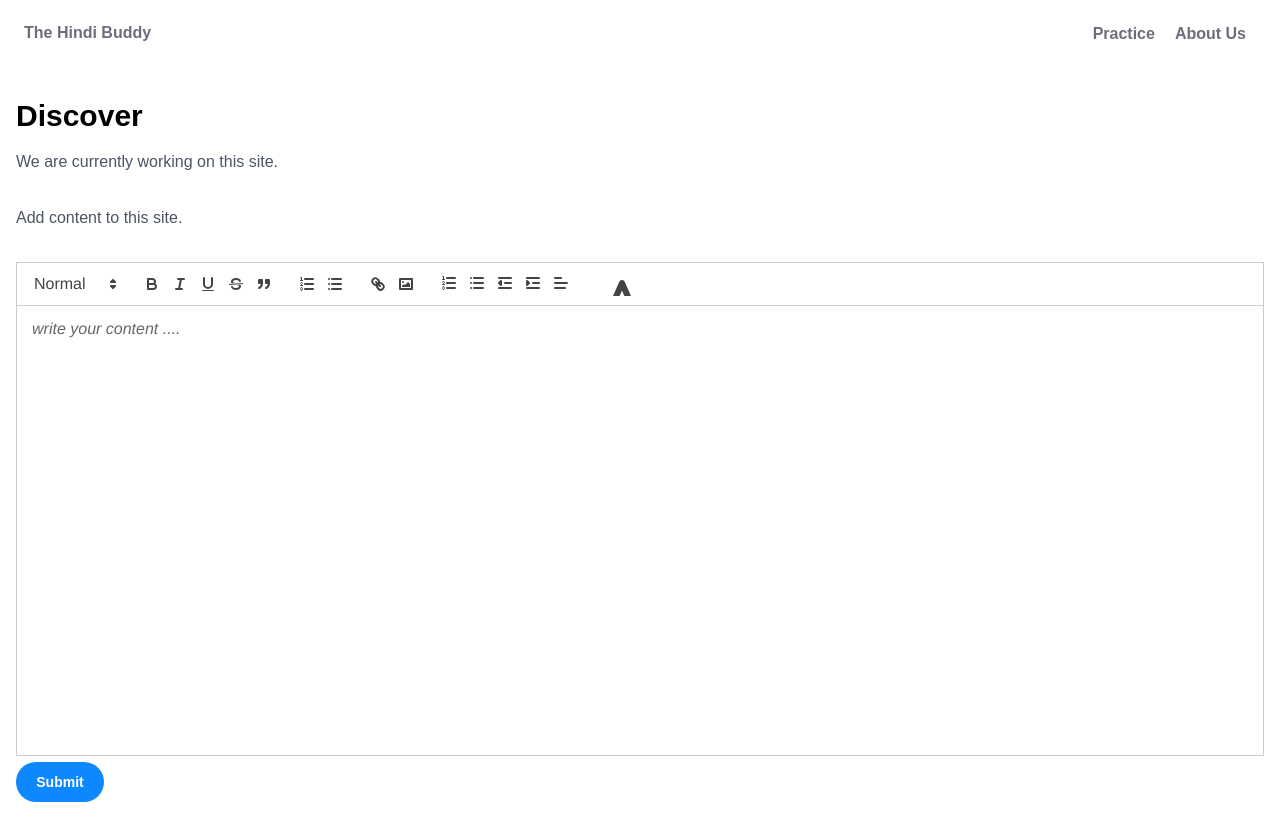
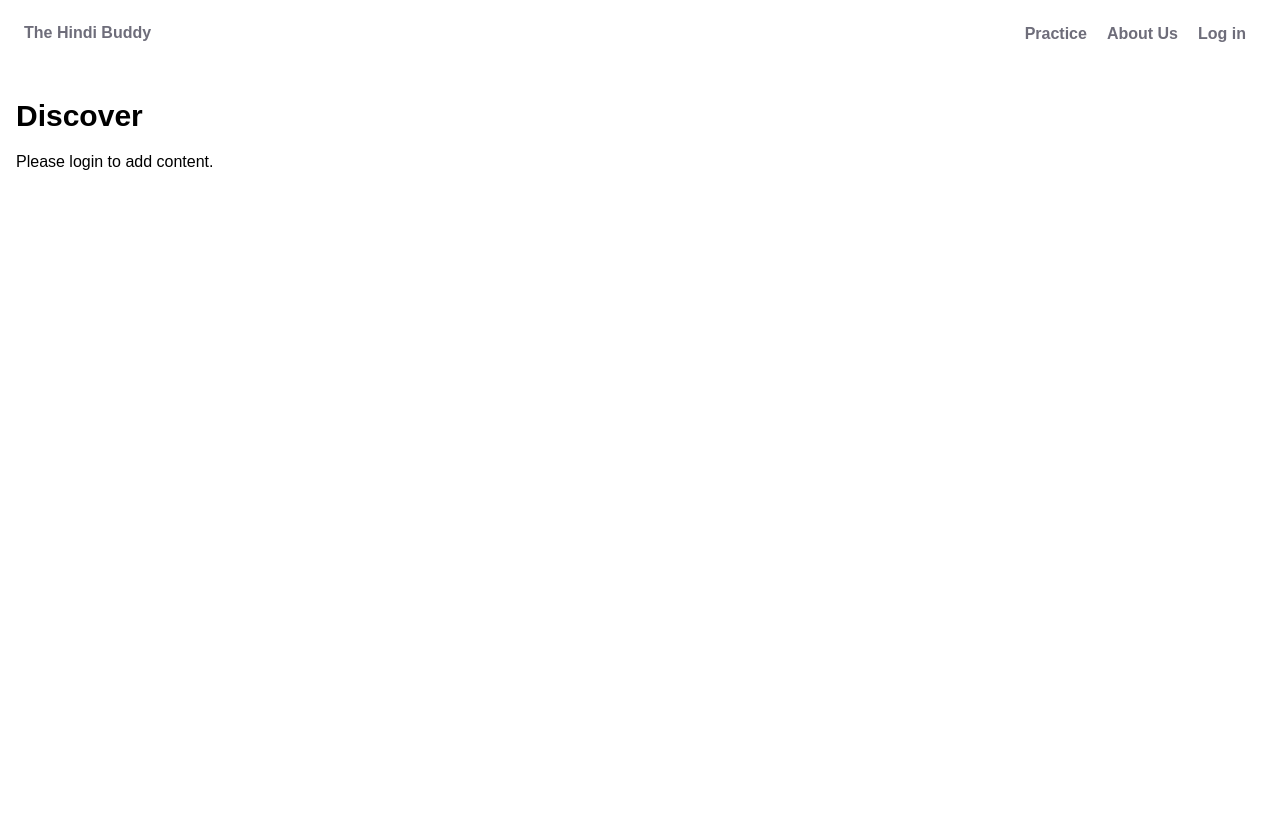
Before and after one commit to vivekkiwi/taskman-ui, a React (Create React App) app: page / in a window 1280 px wide. Both pictures are taken after a click on the element "Discover". After the commit the page ends 800 px from the top, so only its background shows below. Built offline with nearby package versions, Linux system fonts and the light colour scheme; a web font is replaced by a local one.

Commit message:
main 'Login and logout functionality added'

```diff
--- a/package.json
+++ b/package.json
@@ -4,6 +4,7 @@
   "version": "0.1.0",
   "private": true,
   "dependencies": {
+    "@auth0/auth0-react": "^2.2.4",
     "@testing-library/jest-dom": "^5.16.5",
     "@testing-library/react": "^13.4.0",
     "@testing-library/user-event": "^13.5.0",
--- a/src/components/organisms/GlobalHeader/GlobalHeader.js
+++ b/src/components/organisms/GlobalHeader/GlobalHeader.js
@@ -1,10 +1,14 @@
 import { Link } from "react-router-dom";
 import s from "./index.module.scss";
+import { useAuth0 } from "@auth0/auth0-react";
 
 const GlobalHeader = () => {
   const isSignUpOpen = false;
+  const { isAuthenticated, isLoading, logout, loginWithRedirect } = useAuth0();
   const isNotPractice =
     !window?.location?.pathname?.includes("/practice") || false;
+  const logText = isLoading ? "" : isAuthenticated ? "Log Out" : "Log in";
+
   return (
     <div className={s.container}>
       <div className={s.logoWrapper}>
@@ -26,6 +30,21 @@ const GlobalHeader = () => {
         <Link to="/about">
           <button className={s.signIn}>About Us</button>
         </Link>
+        {!!logText && (
+          <button
+            className={s.signIn}
+            onClick={
+              isAuthenticated
+                ? () =>
+                    logout({
+                      logoutParams: { returnTo: window.location.origin },
+                    })
+                : () => loginWithRedirect()
+            }
+          >
+            {logText}
+          </button>
+        )}
         {isSignUpOpen && (
           <>
             <button className={s.signIn}>Sign in</button>
--- a/src/components/pages/SearchPage/SearchPage.js
+++ b/src/components/pages/SearchPage/SearchPage.js
@@ -1,9 +1,13 @@
 import { useEffect, useState } from "react";
 import GlobalHeader from "../../organisms/GlobalHeader";
 import TextEditor from "../../TextEditor";
+import { useAuth0 } from "@auth0/auth0-react";
 
 const SearchPage = () => {
   const [topic, setTopic] = useState("");
+  const [isLoggedIn, setLoggedIn] = useState(false);
+
+  const { isAuthenticated, isLoading, logout, loginWithRedirect } = useAuth0();
 
   useEffect(() => {
     const slug = decodeURI(window?.location.pathname);
@@ -11,17 +15,39 @@ const SearchPage = () => {
     return () => {};
   }, []);
 
+  useEffect(() => {
+    setLoggedIn(isAuthenticated);
+  }, [isAuthenticated]);
+
+  if (isLoading) {
     return (
       <div className="bg-white min-h-screen">
         <GlobalHeader />
         <div className="mx-auto px-4 py-8">
           <h2 className="text-3xl font-bold mb-4">{topic}</h2>
+          <p className="text-gray-600 mb-8">Loading....</p>
+        </div>
+      </div>
+    );
+  }
+
+  return (
+    <div className="bg-white min-h-screen">
+      <GlobalHeader />
+      <div className="mx-auto px-4 py-8">
+        <h2 className="text-3xl font-bold mb-4">{topic}</h2>
+        {isLoggedIn ? (
+          <>
             <p className="text-gray-600 mb-8">
               We are currently working on this site.
             </p>
             {/* <p className="text-gray-600 mb-8">No content to display at the moment.</p> */}
             <p className="text-gray-600 mb-8">Add content to this site.</p>
             <TextEditor />
+          </>
+        ) : (
+          <p>Please login to add content.</p>
+        )}
       </div>
     </div>
   );
--- a/src/index.js
+++ b/src/index.js
@@ -5,13 +5,22 @@ import "./index.css";
 import App from "./App";
 import reportWebVitals from "./reportWebVitals";
 import { BrowserRouter } from "react-router-dom";
+import { Auth0Provider } from '@auth0/auth0-react';
 
 const root = ReactDOM.createRoot(document.getElementById("root"));
 
 root.render(
   <React.StrictMode>
     <BrowserRouter>
-      <App />
+      <Auth0Provider
+        domain="dev-3eu0gp1224py4v7c.us.auth0.com"
+        clientId="SBARR4R2Fr2MY0ZD9D4mqFU0gTjOTsTZ"
+        authorizationParams={{
+          redirect_uri: window.location.origin,
+        }}
+      >
+        <App />
+      </Auth0Provider>
       <Analytics />
     </BrowserRouter>
   </React.StrictMode>
```
Also changed, not shown: src/components/Header/Header.js (+11 -5 lines), 1 other file (tests, documents, lock files or other folders). Lines whose indentation alone changed are shown as unchanged.
